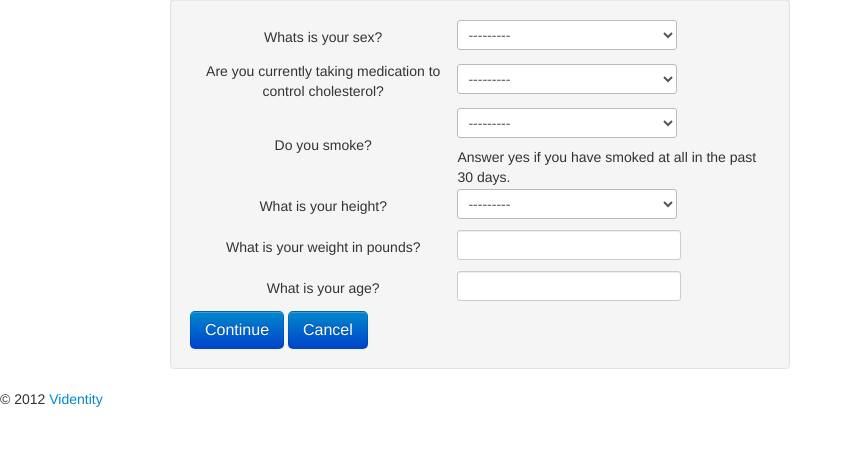
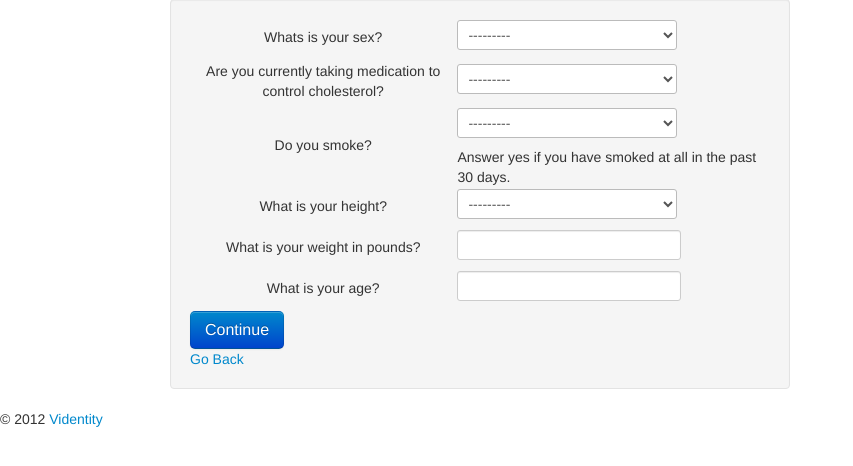
Before and after one commit to videntity/millionhearts, a Django app: page /risk-assessments/hello in a window 1280 px wide. Shown: the part 165-631 px from the top of the page, without its empty margins (0-853 px from the left). Run offline with Django 3.2, Linux system fonts and the light colour scheme; parts of the project's set-up code (start-up, migrations or seed data) failed here and were passed over; some libraries are stand-ins or nearby versions.

Commit message:
UI tweaks

```diff
--- a/templates/accounts/signup.html
+++ b/templates/accounts/signup.html
@@ -18,7 +18,8 @@
         {{ form|bootstrap }}
 
         </table>
-        <input type="submit" class="btn large btn-primary" value="{% trans 'Continue' %}" />
+        <input type="submit" class="btn btn-primary btn-large" value="{% trans 'Continue' %}" /><br>
+	<a href="#" onclick="history.go(-1)">Go Back</a>
       </form>
     </div>
   </div>
--- a/templates/generic/bootstrapform.html
+++ b/templates/generic/bootstrapform.html
@@ -21,8 +21,9 @@
 
 
         </table>
-	<input type="submit" class="btn btn-primary btn-large"  value="{% trans 'Continue' %}" />
-	<input class="btn btn-primary btn-large"  TYPE="button" VALUE="Cancel" onClick="history.go(-1);return true;">
+	<input type="submit" class="btn btn-primary btn-large"  value="{% trans 'Continue' %}" /><br>
+	<a href="#" onclick="history.go(-1)">Go Back</a>
+
 
       </form>
     </div>
--- a/templates/pharmacy/find.html
+++ b/templates/pharmacy/find.html
@@ -21,8 +21,8 @@
         {{ form|bootstrap }}
 
         </table>
-        <input type="submit" class="btn large btn-primary btn-large" value="{% trans 'Continue' %}" />
-	<input class="btn btn-primary btn-large"  TYPE="button" VALUE="Cancel" onClick="history.go(-1);return true;">
+        <input type="submit" class="btn large btn-primary btn-large" value="{% trans 'Continue' %}" /><br>
+	<a href="#" onclick="history.go(-1)">Go Back</a>
       </form>
     </div>
   </div>
```
Also changed, not shown: templates/pharmacy/coupon.html (+8 -12 lines).
